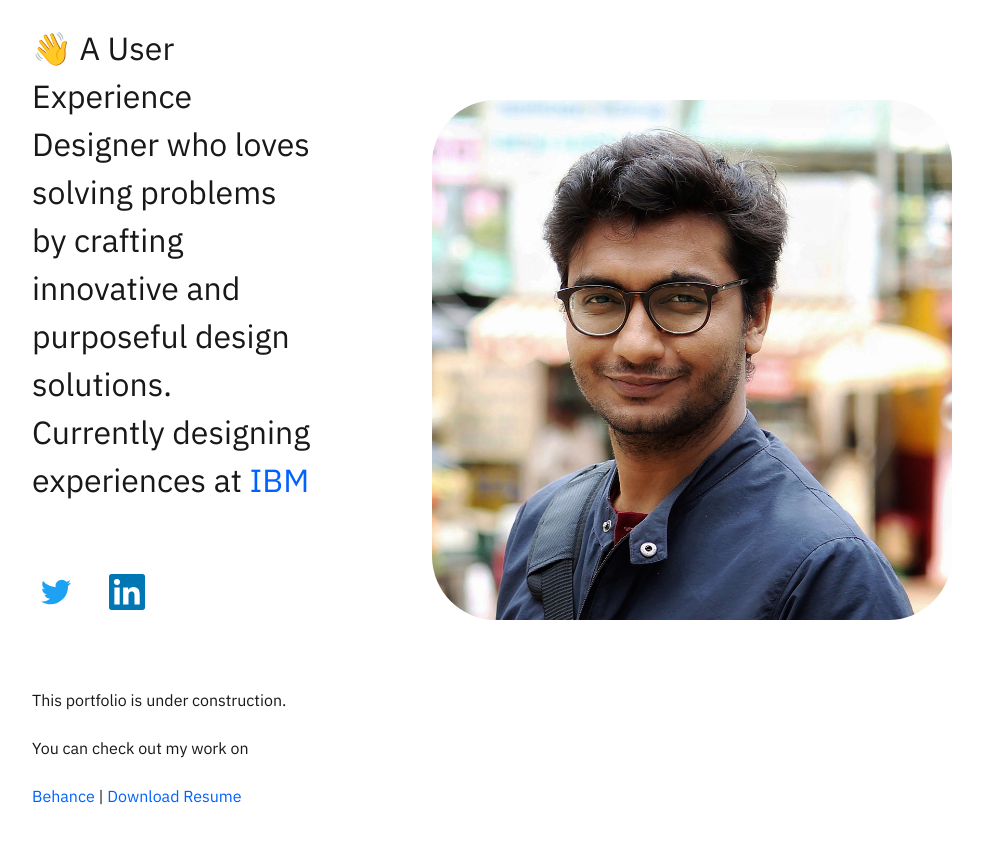
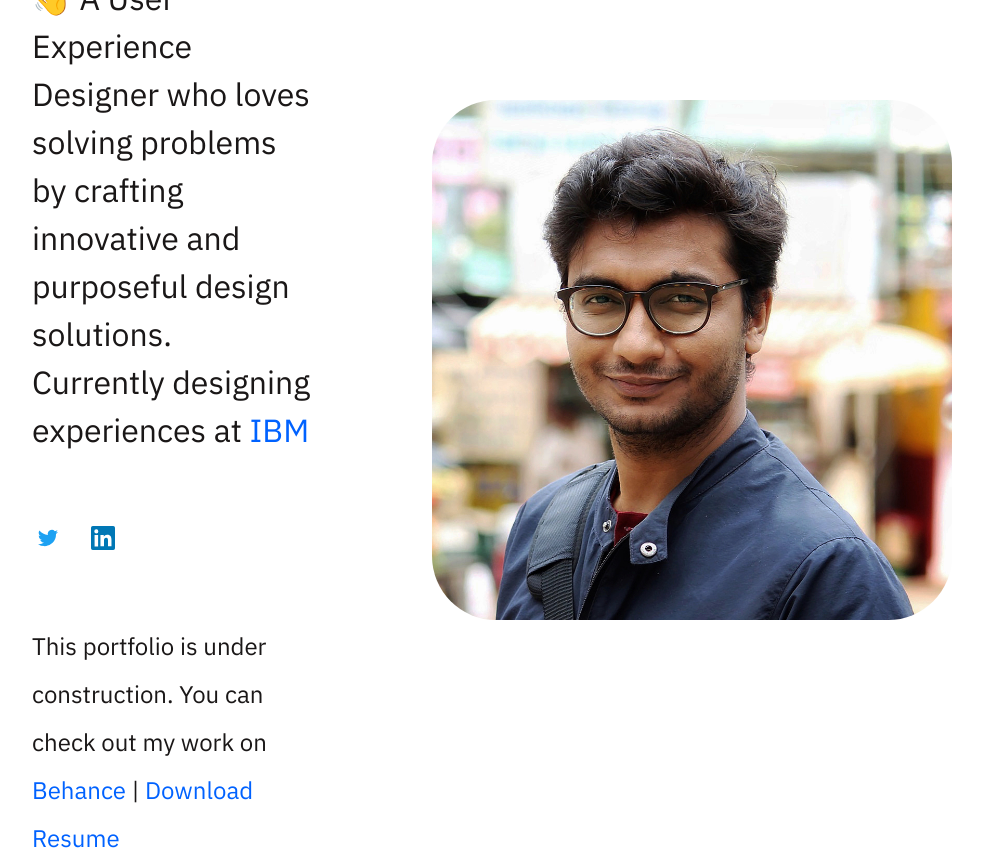
Before and after one commit to manujtewari/portfolio, a plain HTML site: page index.html in a window 1280 px wide. Shown: the whole page, without its empty margins (208-1191 px from the left). Before the commit the page ends 820 px from the top, so only its background shows below. Drawn offline with nearby package versions, Linux system fonts and the light colour scheme; a web font is replaced by a local one.

Commit message:
Update index.html

```diff
--- a/index.html
+++ b/index.html
@@ -34,8 +34,8 @@
 
                     <h1> Manuj Tewari </h1>
                     <p><span>&#128075;</span> A User Experience Designer who loves solving problems by crafting innovative and purposeful design solutions. Currently designing experiences at <a href="https://www.ibm.com/in-en">IBM</a></p>
-                    <p><a href="https://twitter.com/pun_did" class="" target="_blank"><img src="images/icons/icon_twitter.svg" style="width:6vh;" alt="Tighten your pants before you check-out my tweets"></a> &nbsp; <a href="https://www.linkedin.com/in/manujtewari/" class="" target="_blank"><img src="images/icons/icon_linkedin.svg" style="width:6vh;" alt="Aah, the usual networking"></a></p>
-                    <p style="font-size: 2vh;">This portfolio is under construction. You can check out my work on <a href="https://www.behance.net/manujtewari" class="" target="_blank">Behance</a> | <a href="Resume_ManujTewari.pdf" class="" target="_blank">Download Resume</a></p>
+                    <p><a href="https://twitter.com/pun_did" class="" target="_blank"><img src="images/icons/icon_twitter.svg" style="width:4vh;" alt="Check-out my tweets"></a> &nbsp; <a href="https://www.linkedin.com/in/manujtewari/" class="" target="_blank"><img src="images/icons/icon_linkedin.svg" style="width:4vh;" alt="Aah, the usual networking"></a></p>
+                    <p style="font-size: 3vh;">This portfolio is under construction. You can check out my work on <a href="https://www.behance.net/manujtewari" class="" target="_blank">Behance</a> | <a href="Resume_ManujTewari.pdf" class="" target="_blank">Download Resume</a></p>
 
 
                 </div>
```
